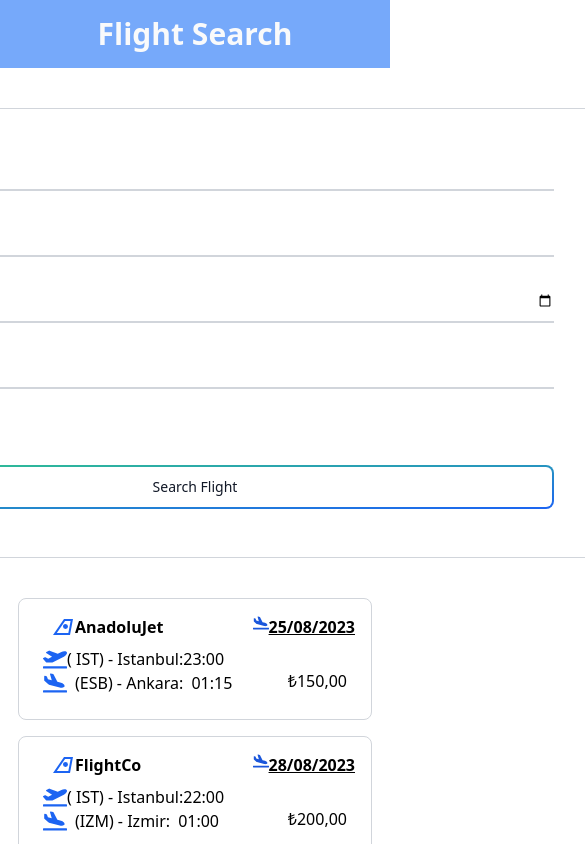
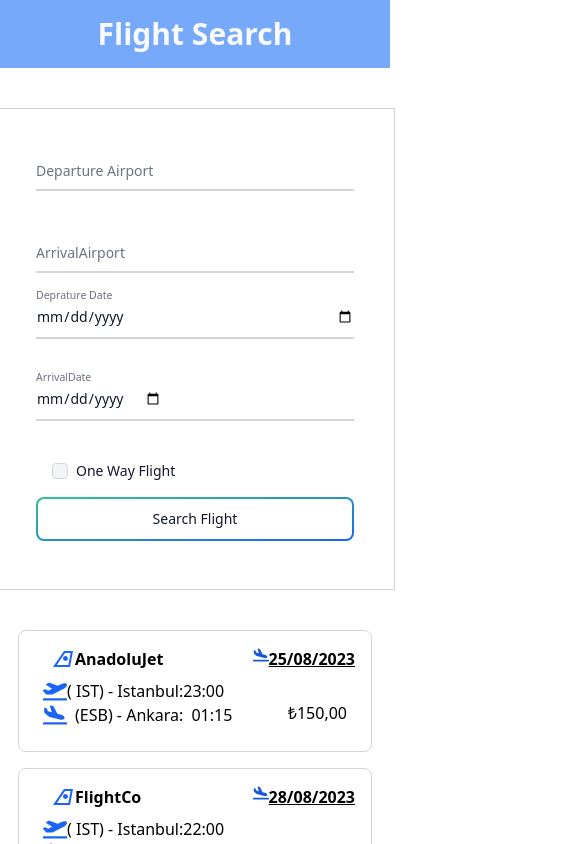
Before and after one commit to musayar9/FlightApp, a React (Create React App) app: page / in a window 390 px wide. Shown: the top 844 px of the page, 585 px wide, since content can reach past the window. Built offline with nearby package versions, Linux system fonts and the light colour scheme; data requests are answered from the project's data file.

Commit message:
responsive design

```diff
--- a/src/components/FlightSearchForm.js
+++ b/src/components/FlightSearchForm.js
@@ -222,8 +222,8 @@ function FlightSearchForm() {
 
   return (
     <div className=" flex flex-col items-center content-center mt-10 ">
-      <div className="border border-gray-300 w-[800px] p-10">
-        <div className="grid md:grid-cols-2 md:gap-6">
+      <div className="border border-gray-300 w-[400px] md:w-[600px] lg:w-[800px] p-10">
+        <div className="grid grid-cols-1 md:grid-cols-2 gap-4 md:gap-6">
           <div className="relative z-20 w-full mb-6 group">
             <input
               type="text"
@@ -349,7 +349,7 @@ function FlightSearchForm() {
             )}
           </div>
         </div>
-        <div className="grid md:grid-cols-2 md:gap-6">
+        <div className="grid grid-cols-1 md:grid-cols-2 gap-4 md:gap-6">
           <div className="relative z-0 w-full mb-6 group">
             <input
               type="date"
```
